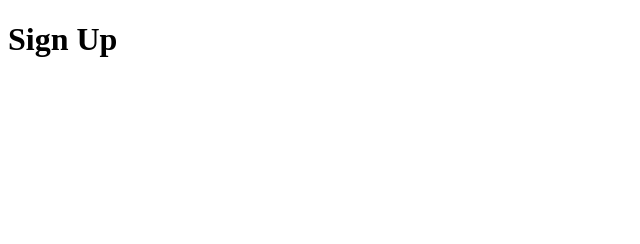
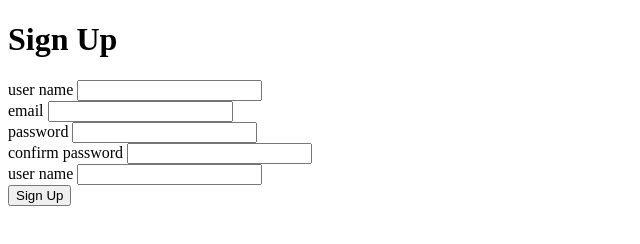
Before and after one commit to RandSohail/Rand-Reddit, a website: page client/html/signUp.html in a window 1280 px wide. Shown: the whole page, without its empty margins (0-640 px from the left). Drawn offline with Linux system fonts and the light colour scheme.

Commit message:
make frontend

```diff
--- a/client/html/signUp.html
+++ b/client/html/signUp.html
@@ -1,12 +1,32 @@
 <!DOCTYPE html>
 <html lang="en">
   <head>
-  <meta charset="UTF-8">
-  <meta http-equiv="X-UA-Compatible" content="IE=edge">
-  <meta name="viewport" content="width=device-width, initial-scale=1.0">
+    <meta charset="UTF-8" />
+    <meta http-equiv="X-UA-Compatible" content="IE=edge" />
+    <meta name="viewport" content="width=device-width, initial-scale=1.0" />
     <title>Sign Up</title>
   </head>
   <body>
     <h1>Sign Up</h1>
+    <form action="/signUp">
+      <label for="username">user name</label>
+      <input type="text" name="username" id="username" />
+      <br />
+      <label for="email">email</label>
+      <input type="email" name="email" id="email" />
+      <br />
+      <label for="password">password</label>
+      <input type="password" name="password" id="password" />
+      <br />
+      <label for="confirmPassword">confirm password</label>
+      <input type="password" name="confirmPassword" id="confirmPassword" />
+      <br />
+      <label for="profileImage">user name</label>
+      <input type="text" name="profileImage" id="profileImage" />
+      <br>
+      <button type="submit" id="submitButton">Sign Up</button>
+    </form>
+    <div id="data"></div>
+    <script src="../js/signUp.js"></script>
   </body>
 </html>
```
Lines whose indentation alone changed are shown as unchanged.
